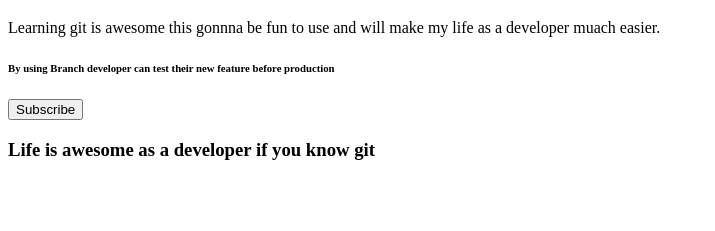
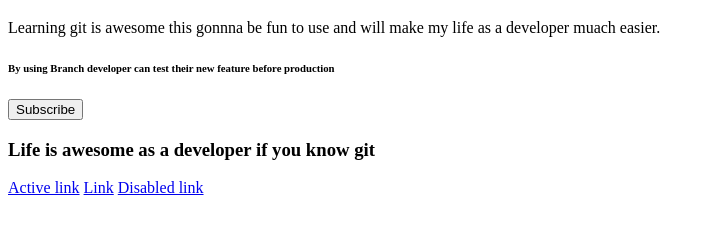
Before and after one commit to RobinHaider/First-Online-Repository, a plain HTML site: page index.html in a window 1280 px wide. Shown: the part 61-292 px from the top of the page, without its empty margins (0-715 px from the left). Drawn offline with Linux system fonts and the light colour scheme.

Commit message:
modifie index and style.css created

```diff
--- a/index.html
+++ b/index.html
@@ -14,5 +14,11 @@
     <h6>By using Branch developer can test their new feature before production</h6>
     <button class="btn btn-info btn-lg">Subscribe</button>
     <h3>Life is awesome as a developer if you know git</h3>
+
+    <nav class="nav justify-content-center">
+      <a class="nav-link active" href="#">Active link</a>
+      <a class="nav-link" href="#">Link</a>
+      <a class="nav-link disabled" href="#">Disabled link</a>
+    </nav>
 </body>
 </html>
--- /dev/null
+++ b/style.css
@@ -0,0 +1,4 @@
+body {
+    background-color: aquamarine;
+    font-family: 'Courier New', Courier, monospace;
+}
```
